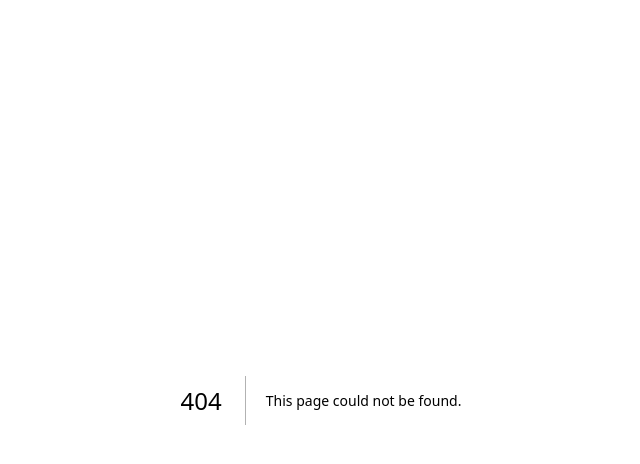
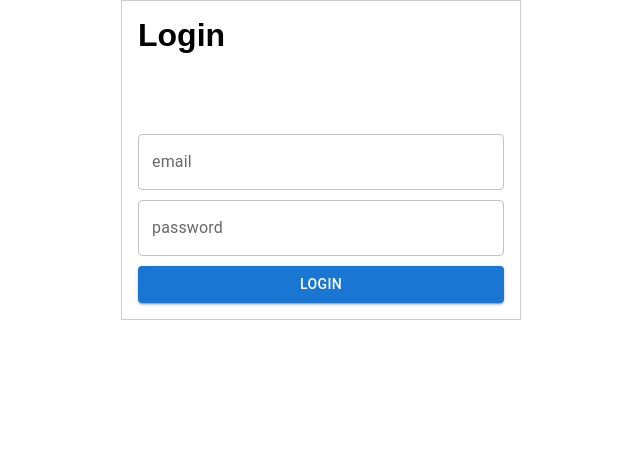
Before and after one commit to EsdrasAlbino/my-blog, a Next.js app: page /signin in a window 1280 px wide. Before the commit this address had no page. Shown: the top 464 px of the page, without its empty margins (319-959 px from the left). Built offline with nearby package versions, Linux system fonts and the light colour scheme.

Commit message:
template of login and register

```diff
--- a/app/globals.css
+++ b/app/globals.css
@@ -5,7 +5,7 @@
 
 @media (prefers-color-scheme: dark) {
   :root {
-    --background: #0a0a0a;
+    --background: #ededed;
     --foreground: #ededed;
   }
 }
--- /dev/null
+++ b/app/signin/page.tsx
@@ -0,0 +1,5 @@
+import { LoginComponent } from "@/components/LoginComponent";
+
+export default function SignIn() {
+  return <LoginComponent />;
+}
--- /dev/null
+++ b/app/signup/page.tsx
@@ -0,0 +1,5 @@
+import { RegisterComponent } from "@/components/RegisterComponent";
+
+export default function SignUp() {
+  return <RegisterComponent />;
+}
--- /dev/null
+++ b/components/LoginComponent.tsx
@@ -0,0 +1,22 @@
+"use client";
+
+import { FormsComponent } from "./template/FormsComponent";
+
+export const LoginComponent = () => {
+  const formsValues = {
+    email: "",
+    password: "",
+  };
+
+  const onSubmit = (data: typeof formsValues) => {
+    console.log(data);
+  };
+
+  return (
+    <FormsComponent
+      FormValues={formsValues}
+      buttonText="Login"
+      onSubmit={onSubmit}
+    />
+  );
+};
--- /dev/null
+++ b/components/template/FormsComponent.tsx
@@ -0,0 +1,63 @@
+"use client";
+
+import { Box, Button, Stack, TextField } from "@mui/material";
+import { useForm } from "react-hook-form";
+
+type FormValuesType = {
+  [key: string]: string;
+};
+
+interface IFormsProps {
+  FormValues: FormValuesType;
+    buttonText: string;
+    onSubmit: (data: FormValuesType) => void;
+}
+
+export const FormsComponent = ({ FormValues, buttonText, onSubmit }: IFormsProps) => {
+  const form = useForm<typeof FormValues>({
+    defaultValues: FormValues,
+  });
+
+  const { register, handleSubmit, formState } = form;
+  const { errors } = formState;
+
+
+  const inputs = Object.keys(FormValues).map((key) => {
+    return (
+      <TextField
+        key={key}
+        label={key}
+        type={key}
+        {...register(key, {
+          required: `${key} is required`,
+        })}
+        error={!!errors[key]}
+        helperText={errors[key]?.message}
+      />
+    );
+  });
+
+  return (
+    <Box
+      sx={{
+        display: "flex",
+        flexDirection: "column",
+        gap: 10,
+        maxWidth: 400,
+        margin: "auto",
+        padding: 2,
+        border: "1px solid #ccc",
+      }}
+    >
+      <h1 style={{ color: "#000" }}>Login</h1>
+      <form onSubmit={handleSubmit(onSubmit)}>
+        <Stack style={{ display: "flex", flexDirection: "column", gap: 10 }}>
+          {inputs}
+          <Button type="submit" variant="contained">
+            {buttonText}
+          </Button>
+        </Stack>
+      </form>
+    </Box>
+  );
+};
```
Also changed, not shown: components/RegisterComponent.tsx (added, +24 -0 lines), package.json (+7 -3 lines), app/(auth)/sign-in.tsx (deleted), 1 other file (tests, documents, lock files or other folders).
